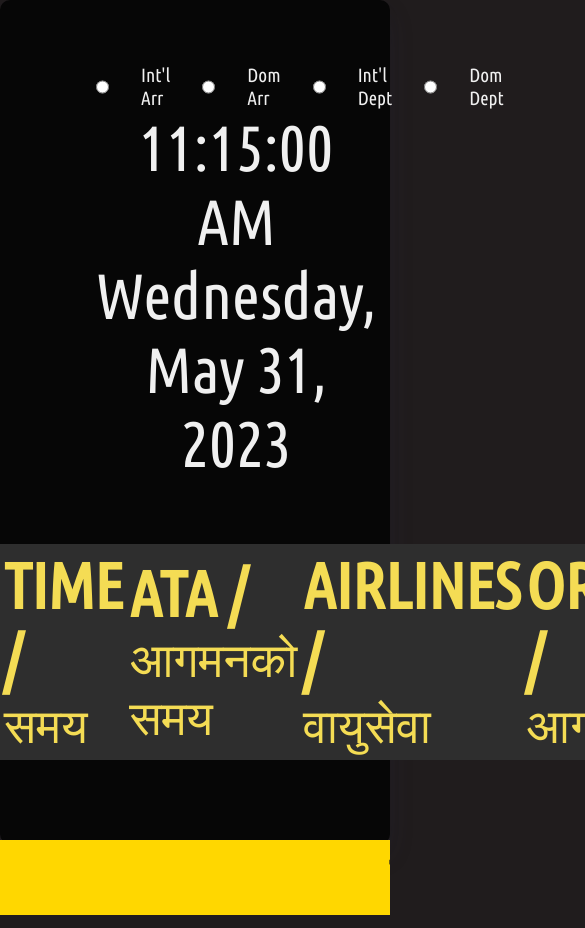
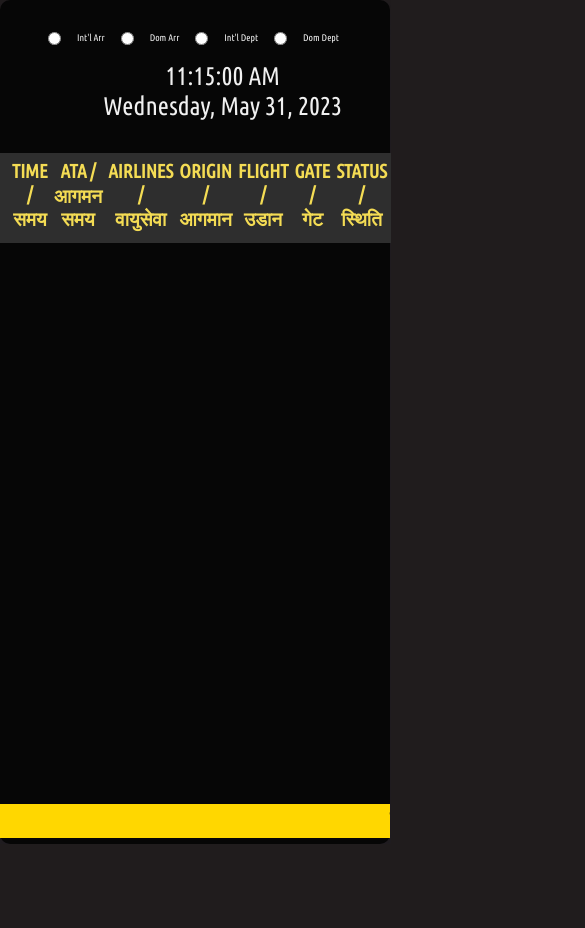
Before and after one commit to Babbage-Inc/FIDS, a React (Create React App) app: page / in a window 390 px wide. Shown: the top 928 px of the page, 585 px wide, since content can reach past the window. After the commit the page ends 844 px from the top, so only its background shows below. Built offline with nearby package versions, Linux system fonts and the light colour scheme.

Commit message:
fix: Adjust UI responsiveness for different screen sizes(tv & Web)

```diff
--- a/src/components/Table/TableHead.jsx
+++ b/src/components/Table/TableHead.jsx
@@ -4,50 +4,57 @@ const TableHead = ({ selectedOption }) => {
       <tr>
         <th id="time">
           <tr className="header-col">TIME /</tr>
-          <tr className="header-col nepali">समय</tr>
+          <tr className="header-col ">समय</tr>
         </th>
 
         {selectedOption === "intl-dept" ||
         selectedOption === "dom-dept" ? null : (
-          <th id="gate">
-            <tr className="header-col">ATA /</tr>
-            <tr className="header-col nepali">आगमनको समय</tr>
+          <th id="ata">
+            <tr className="header-col ">ATA /</tr>
+            <tr className="header-col">आगमन समय</tr>
           </th>
         )}
 
-        <th id="airline">
-          <tr className="header-col">AIRLINES /</tr>
-          <tr className="header-col nepali">वायुसेवा</tr>
-        </th>
+        {selectedOption === "intl-arr" || selectedOption === "dom-arr" ? (
+          <th id="airline-arr">
+            <tr className="header-col">AIRLINES /</tr>
+            <tr className="header-col">वायुसेवा</tr>
+          </th>
+        ) : (
+          <th id="airline">
+            <tr className="header-col">AIRLINES /</tr>
+            <tr className="header-col">वायुसेवा</tr>
+          </th>
+        )}
 
         {selectedOption === "intl-dept" || selectedOption === "dom-dept" ? (
           <th id="destination">
             <tr className="header-col">DESTINATION /</tr>
-            <tr className="header-col nepali">गन्तव्य</tr>
+            <tr className="header-col">गन्तव्य</tr>
           </th>
         ) : (
-          <th id="destination">
+          <th id="origin">
             <tr className="header-col">ORIGIN /</tr>
-            <tr className="header-col nepali">आगमान</tr>
+            <tr className="header-col">आगमान</tr>
           </th>
         )}
 
         <th id="flight">
           <tr className="header-col">FLIGHT /</tr>
-          <tr className="header-col nepali">उडान</tr>
+          <tr className="header-col">उडान</tr>
         </th>
 
         {selectedOption === "intl-arr" ||
         selectedOption === "dom-arr" ? null : (
           <th id="gate">
             <tr className="header-col">GATE /</tr>
-            <tr className="header-col nepali">गेट</tr>
+            <tr className="header-col">गेट</tr>
           </th>
         )}
 
         <th id="status">
           <tr className="header-col">STATUS /</tr>
-          <tr className="header-col nepali">स्थिति</tr>
+          <tr className="header-col">स्थिति</tr>
         </th>
       </tr>
     </thead>
--- a/src/components/Table/TableIndex.jsx
+++ b/src/components/Table/TableIndex.jsx
@@ -92,10 +92,10 @@ const TableIndex = () => {
         </div>
 
         <div className="header-main">
-          <div className="header-right">
+          <div className="header-left">
             {iconComponent} {headerText}
           </div>
-          <div className="header-left">
+          <div className="header-right">
             <div className="header-left_top">{currTime}</div>
             <div className="header-bottom">{currDate}</div>
           </div>
@@ -105,13 +105,13 @@ const TableIndex = () => {
       <Table selectedOption={selectedOption} />
 
       {selectedOption === "intl-dept" || selectedOption === "dom-dept" ? (
-        <marquee loop="1" scrollamount="20">
+        <marquee loop="1" scrollamount="12">
           कृपया कुनै पनि प्रकारको गरगहना तथा बहुमुल्य वस्तुहरु baggage मा
           नराख्नु होला । Please do not put any kind of jewellery, valuables in
           the baggage. It is Not Allowed.
         </marquee>
       ) : (
-        <marquee loop="1" scrollamount="20">
+        <marquee loop="1" scrollamount="12">
           सूचना: यात्रा कागजातहरू, सामानहरू सङ्कलन गर्नुहोस्, बहुमूल्य वस्तुहरू
           राख्नुहोस्, ग्राहक सेवामा कुनै पनि समस्याहरू रिपोर्ट गर्नुहोस्।
           Notice: Travel documents, collect luggage, keep valuables, report any
--- a/src/index.css
+++ b/src/index.css
@@ -3,9 +3,9 @@
 * {
   font-family: "Ubuntu Condensed", sans-serif, Arial;
   color: rgb(240, 240, 240);
-  font-size: 2rem;
   margin: 0;
   padding: 0;
+  text-align: center;
 }
 
 body {
@@ -17,6 +17,10 @@ body {
 }
 
 /* Table Styles */
+
+table {
+  padding: 0.2rem 0 0.5rem 0.5rem;
+}
 header {
   align-items: center;
   padding: 2rem 3rem;
@@ -32,18 +36,20 @@ header {
 }
 
 .header-main {
+  margin: 1rem 0 0;
   display: flex;
   justify-content: space-between;
 }
 
-.header-right {
+.header-left {
   color: gold;
   font-weight: bold;
-  font-size: 3rem;
+  font-size: 2.5rem;
+  text-align: center;
 }
 
-.header-left {
-  text-align: center;
+.header-right {
+  font-size: 1.6rem;
 }
 
 .departures {
@@ -74,10 +80,10 @@ header {
   color: rgb(244, 220, 84);
 }
 
-.nepali {
-  font-size: 1.5rem;
+/* .nepali {
+  font-size: 1rem;
   font-weight: 400;
-}
+} */
 
 #header-icon {
   width: 0.5rem;
@@ -85,30 +91,55 @@ header {
 }
 
 #time {
-  width: 5rem;
+  width: 4.5rem;
 }
 
 #airline {
-  width: 16.4rem;
+  width: 15.1rem;
+}
+
+#airline-arr {
+  width: 15.8rem;
 }
 
 #destination {
-  width: 11rem;
+  width: 10rem;
 }
 
 #flight {
-  width: 5.5rem;
+  width: 4.5rem;
 }
 
 #gate {
-  width: 3rem;
+  width: 2rem;
 }
 
 #status {
   width: 8rem;
 }
 
+#ata {
+  width: 4.5rem;
+}
+
+#origin {
+  width: 10.6rem;
+}
+
+#airline-arr,
+#time,
+#airline,
+#destination,
+#flight,
+#gate,
+#status,
+#ata,
+#origin {
+  font-size: 1.2rem;
+}
+
 .flip {
+  font-size: 1.8rem;
   animation: 0.5s linear flipping;
   -webkit-animation: 0.5s linear flipping;
 }
@@ -126,7 +157,7 @@ header {
 }
 
 .custom-icon {
-  width: 3rem;
+  width: 5rem;
   padding-right: 1rem;
 }
 
@@ -135,4 +166,9 @@ marquee {
   color: rgb(32, 28, 29);
   font-family: "Franklin Gothic Medium", "Arial Narrow", Arial, sans-serif;
   margin-top: 1.5rem;
+  position: fixed;
+  bottom: 0;
+  left: 0;
+  margin: 0 0 0.4rem;
+  font-size: 1.8rem;
 }
```
